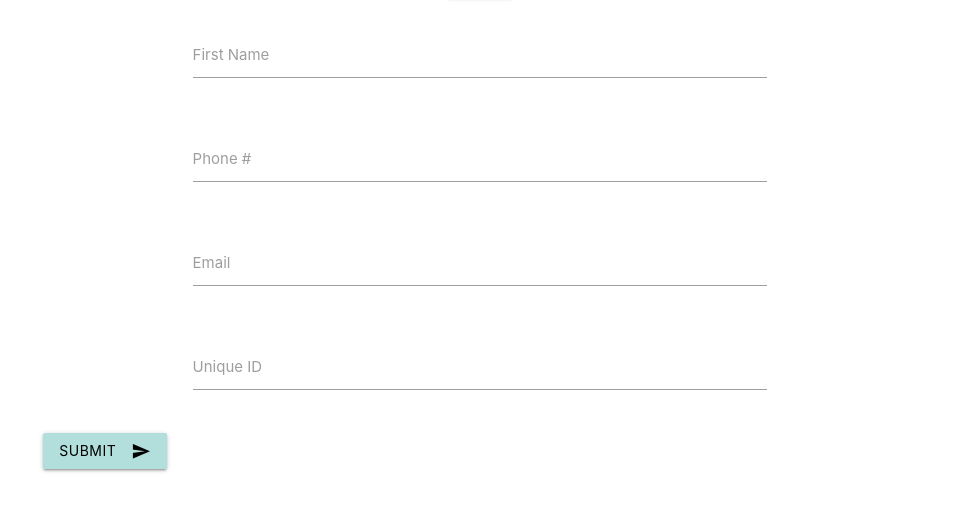
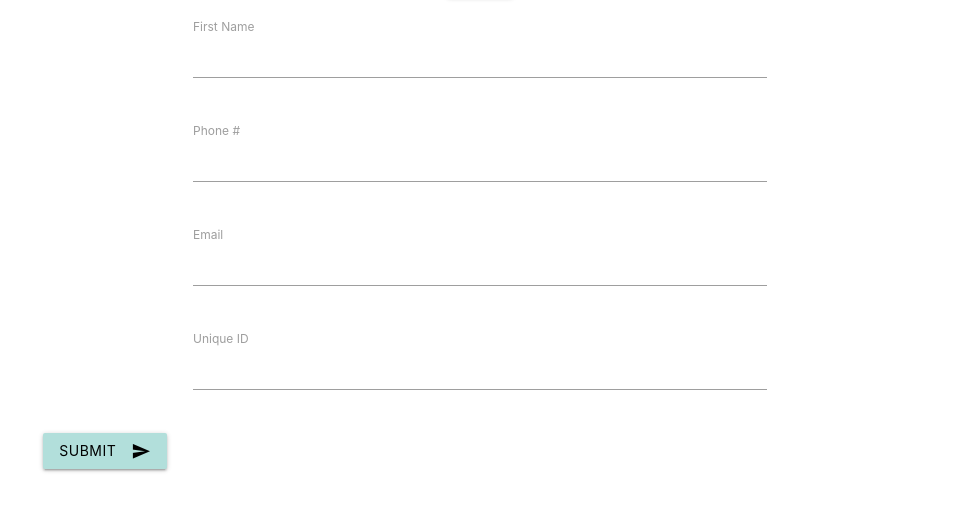
Before and after one commit to stappbot/Really-Cool-Cafe, a website: page reservation.html in a window 1280 px wide. Shown: the part 304-813 px from the top of the page, without its empty margins (160-1119 px from the left). Drawn offline with nearby package versions, Linux system fonts and the light colour scheme.

Commit message:
pull from repo

```diff
--- a/reservation.html
+++ b/reservation.html
@@ -5,7 +5,7 @@
     <meta name="viewport" content="width=device-width, initial-scale=1.0" />
     <meta http-equiv="X-UA-Compatible" content="ie=edge" />
     <title>Really Cool Cafe</title>
-    <link rel="stylesheet" type="text/css" href="style.css" />
+    <link rel="stylesheet" type="style/css" href="style.css" />
     <link href="https://fonts.googleapis.com/icon?family=Material+Icons" rel="stylesheet">
     <script src="https://code.jquery.com/jquery.js"></script>
     <meta name="viewport" content="width=device-width, initial-scale=1.0"/>
@@ -32,27 +32,27 @@
       <div class="row">
         <div class="input-field col s8 offset-s2">
           <input id="first_name" type="text" class="validate">
-          <label for="first_name">First Name</label>
+          <label class="active" for="first_name">First Name</label>
         </div>
 
       </div>
       <div class="row">
         <div class="input-field col s8 offset-s2">
           <input id="phone" type="text" class="validate">
-          <label for="phone">Phone #</label>
+          <label class="active" for="phone">Phone #</label>
         </div>
       </div>
 
       <div class="row">
         <div class="input-field col s8 offset-s2">
           <input id="email" type="email" class="validate">
-          <label for="email">Email</label>
+          <label class="active" for="email">Email</label>
         </div>
         </div>
         <div class="row">
         <div class="input-field col s8 offset-s2">
           <input id="uniqueId" type="text" class="validate">
-          <label for="uniqueId">Unique ID</label>
+          <label class="active" for="uniqueId">Unique ID</label>
         </div>
       </div>
 
```
Also changed, not shown: index.html (+1 -1 lines).
